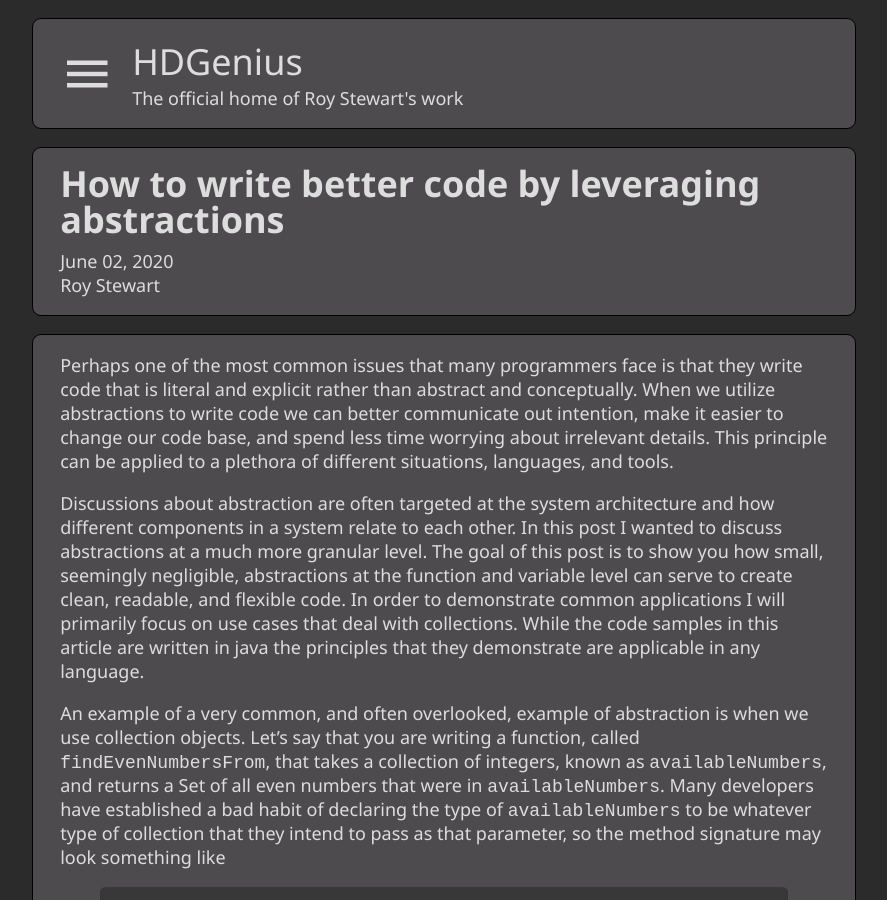
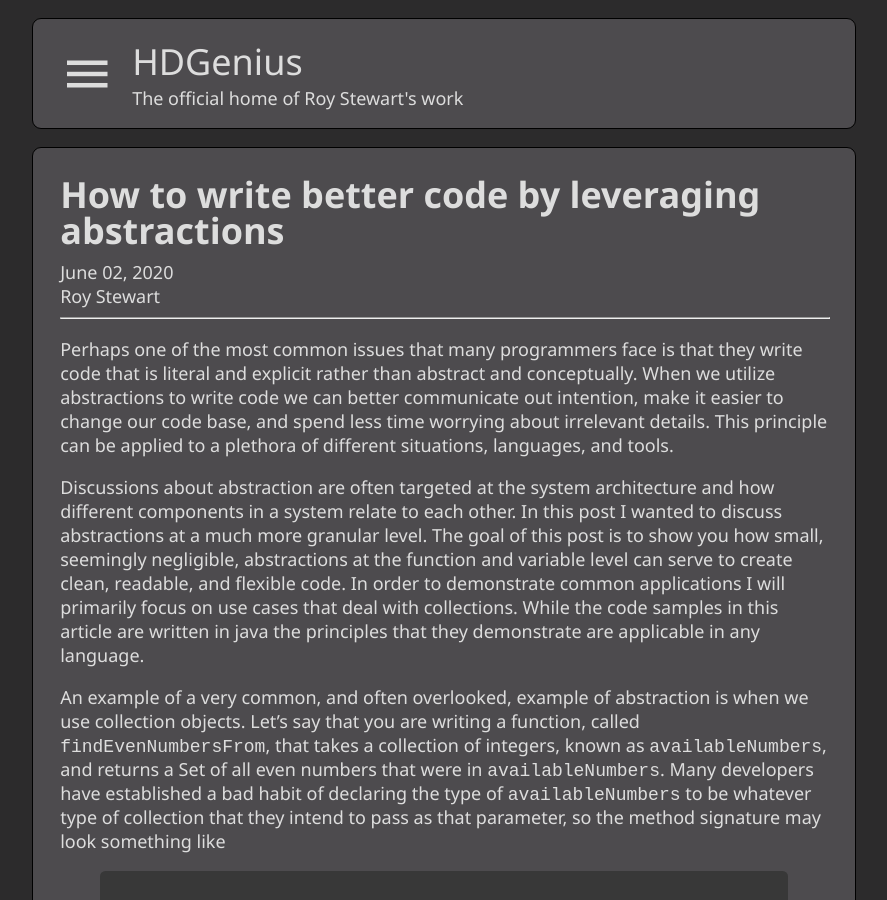
Before and after one commit to roy-stewart/roy-stewart.github.io, a Jekyll site: the page built from _posts/2020-06-01-how-to-write-better-code-by-leveraging-abstractions.markdown, in a window 1280 px wide and 900 px high. Shown: the whole window, without its empty margins (196-1083 px from the left). Built offline with Jekyll 4.4.1, drawn with Linux system fonts in a browser that asks for light colours.

Commit message:
Made the post section one block rather than several

```diff
--- a/_layouts/post.html
+++ b/_layouts/post.html
@@ -2,13 +2,13 @@
 layout: default
 ---
 
-<header class="block-element" id="post-header">
-    <h1>{{ page.title }}</h1>
-    <span>{{ page.date | date: "%B %d, %Y"}}</span>
-    <span>{{ page.author }}</span>
-</header>
-
 <article id="post-content" class="block-element">
+    <header id="post-header">
+        <h1>{{ page.title }}</h1>
+        <span>{{ page.date | date: "%B %d, %Y"}}</span>
+        <span>{{ page.author }}</span>
+    </header>
+    <hr/>
     {{ content }}
 </article>
 
```
